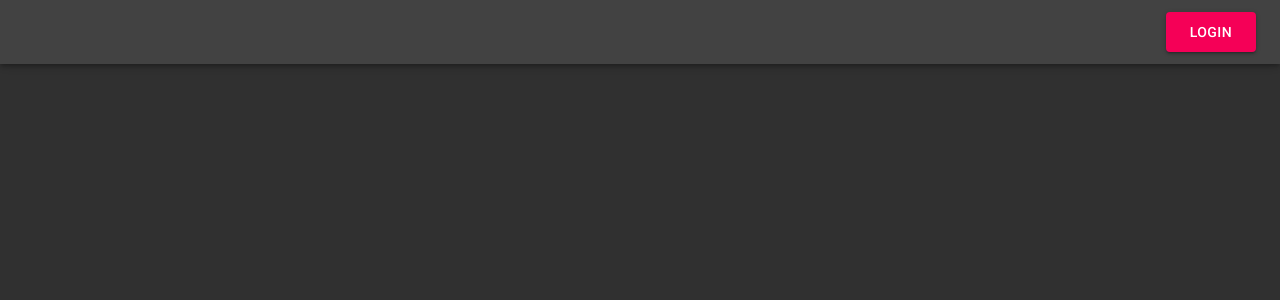
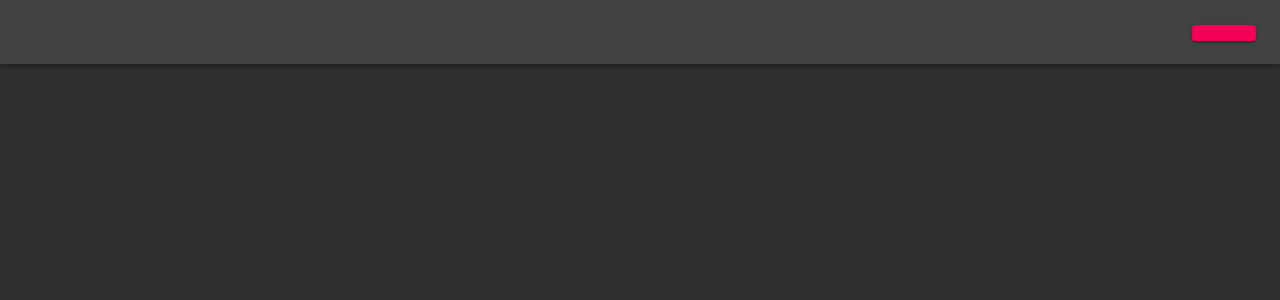
Before and after one commit to SaudTauqeer/todolist-and-chat, a React (Create React App) app: page /todo in a window 1280 px wide. Shown: the top 300 px of the page. Built offline with nearby package versions, Linux system fonts and the light colour scheme.

Commit message:
Minor changes

```diff
--- a/src/Components/LandingPage/index.tsx
+++ b/src/Components/LandingPage/index.tsx
@@ -2,7 +2,7 @@
 import React, { useEffect } from 'react';
 import Body from './Body';
 
-function Index() {
+const Index = () => {
 	useEffect(() => {
 		document.title = 'Todo-Home';
 	});
@@ -11,6 +11,6 @@ function Index() {
 			<Body />
 		</React.Fragment>
 	);
-}
+};
 
 export default Index;
--- a/src/Components/Navbar.tsx
+++ b/src/Components/Navbar.tsx
@@ -1,8 +1,19 @@
 //Imports
-import React from 'react';
+import React, { useEffect, useState } from 'react';
 import { Grid, Typography, Toolbar, Button, AppBar } from '@material-ui/core';
 
-const Navbar = () => (
+const Navbar = () => {
+	const [ LoginButtonText, SetLoginButtonTextValue ] = useState('');
+
+	useEffect(() => {
+		if (document.title === 'Todo-Home') {
+			SetLoginButtonTextValue('Login');
+		} else {
+			'';
+		}
+	});
+
+	return (
 		<React.Fragment>
 			<AppBar color="inherit">
 				<Toolbar>
@@ -10,7 +21,7 @@ const Navbar = () => (
 						<Grid item>
 							<Button variant="contained" color="secondary" size="large">
 								<Typography variant="button" color="inherit">
-								Login
+									{LoginButtonText}
 								</Typography>
 							</Button>
 						</Grid>
@@ -19,5 +30,6 @@ const Navbar = () => (
 			</AppBar>
 		</React.Fragment>
 	);
+};
 
 export default Navbar;
```
Lines whose indentation alone changed are shown as unchanged.
